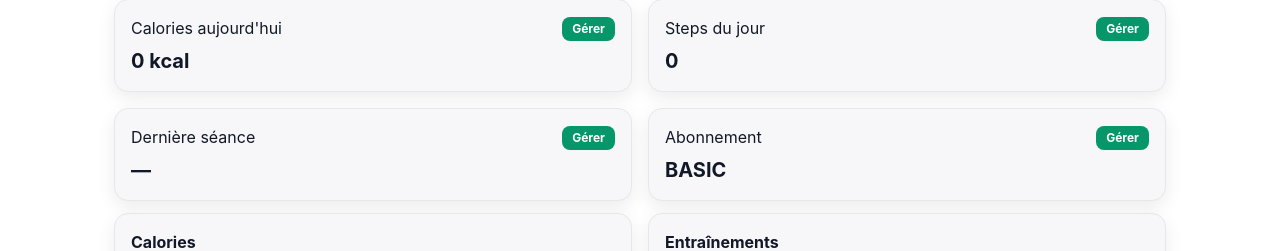
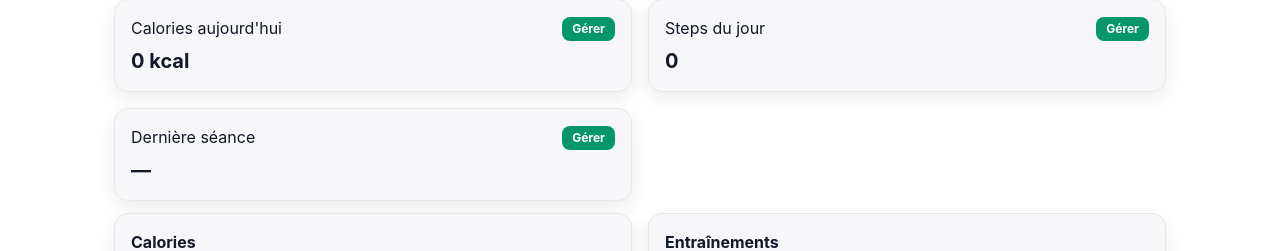
Before and after one commit to lebasquelyza/appli-files, a Next.js app in the folder apps/web/: page /dashboard in a window 1280 px wide. Shown: the part 146-397 px from the top of the page. Built offline with nearby package versions, Linux system fonts and the light colour scheme; no server answers.

Commit message:
Update page.tsx

```diff
--- a/apps/web/app/dashboard/page.tsx
+++ b/apps/web/app/dashboard/page.tsx
@@ -69,12 +69,6 @@ export default async function Page() {
           title="Dernière séance"
           value={lastDone?.endedAt ? new Date(lastDone.endedAt).toLocaleDateString("fr-FR") : "—"}
           href="/dashboard/profile"
-          manageLabel="Gérer"
-        />
-        <KpiCard
-          title="Abonnement"
-          value={s?.plan || "BASIC"}
-          href="/dashboard/abonnement"
           manageLabel="Gérer"
         />
       </section>
```
